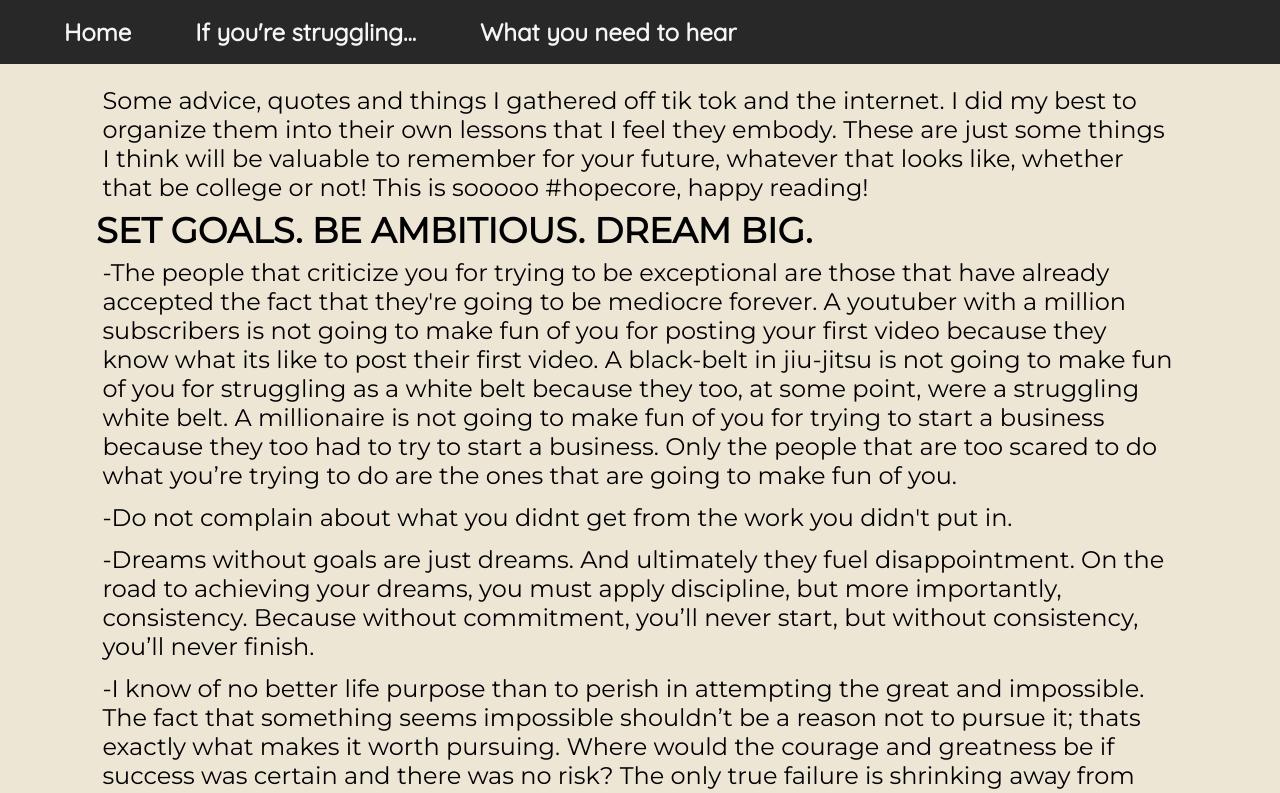
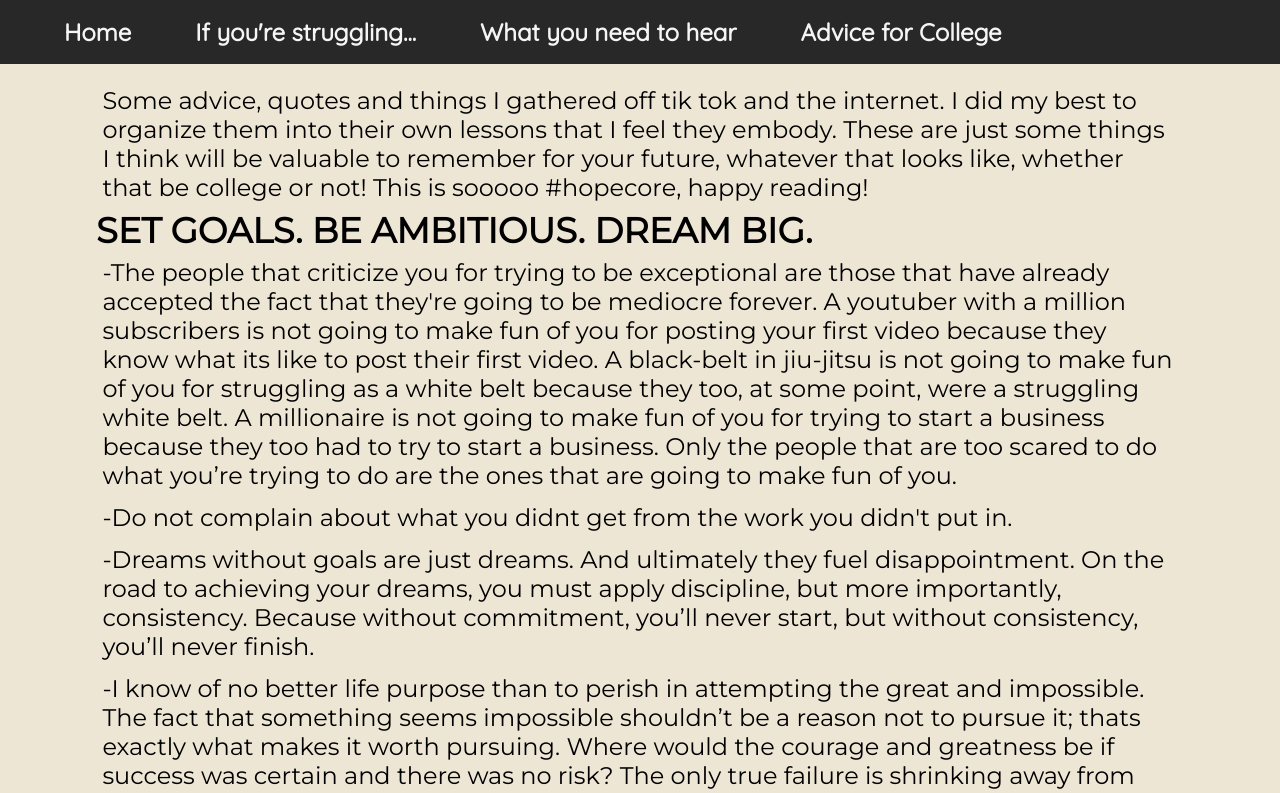
Before and after one commit to dearchapseniors/dearchapseniors.github.io, a plain HTML site: page html_pages/afc.html in a window 1280 px wide. Shown: the top 793 px of the page. Drawn offline with Linux system fonts and the light colour scheme.

Commit message:
Update afc.html

```diff
--- a/html_pages/afc.html
+++ b/html_pages/afc.html
@@ -27,6 +27,7 @@
               <li><a href="../index.html">Home</a></li>
               <li><a href="./advice.html">If you're struggling...</a></li>
               <li><a href="#">What you need to hear</a></li>
+              <li><a href="#">Advice for College</a></li>
             </ul>
           </nav>
     </header>
```
